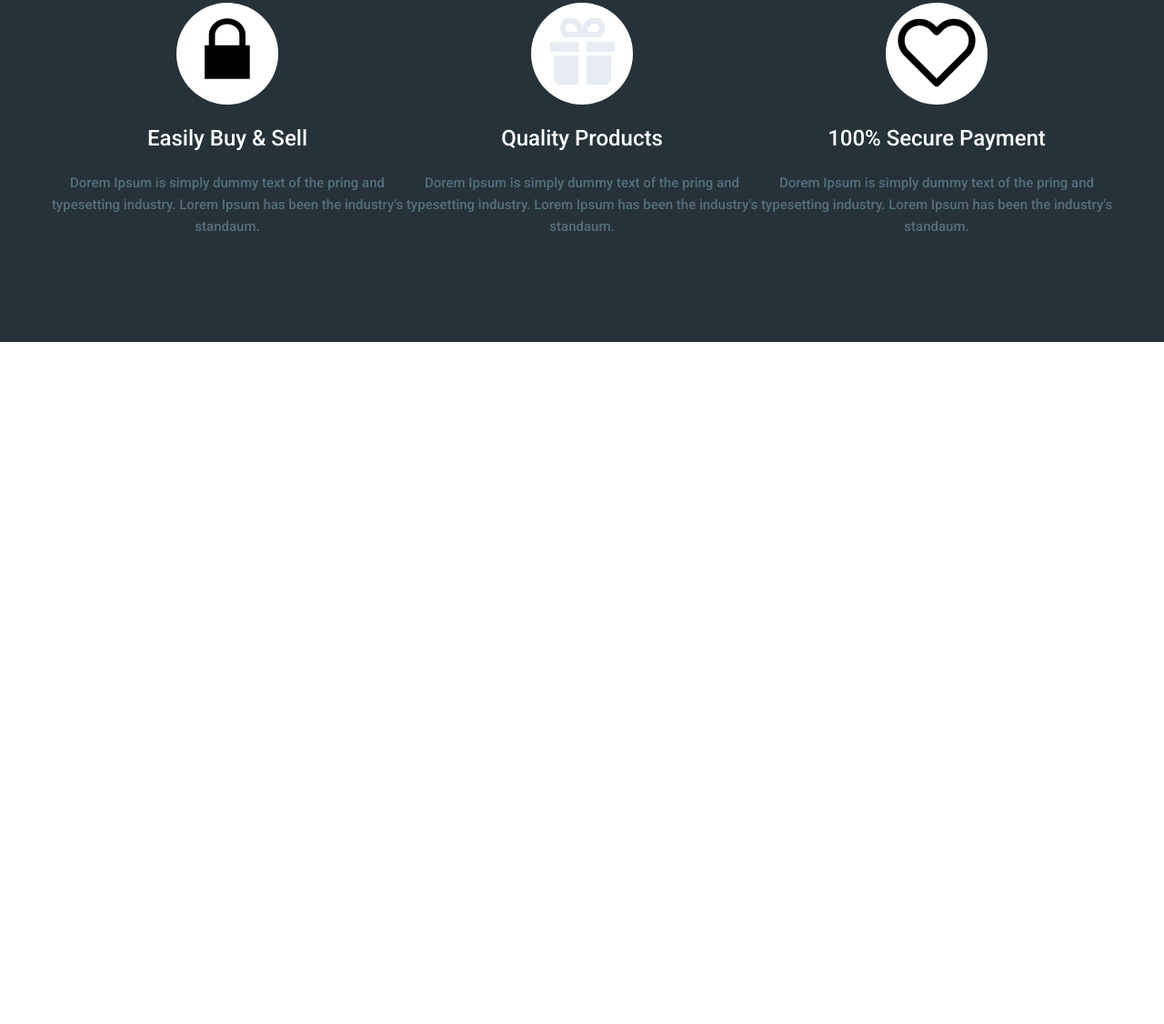
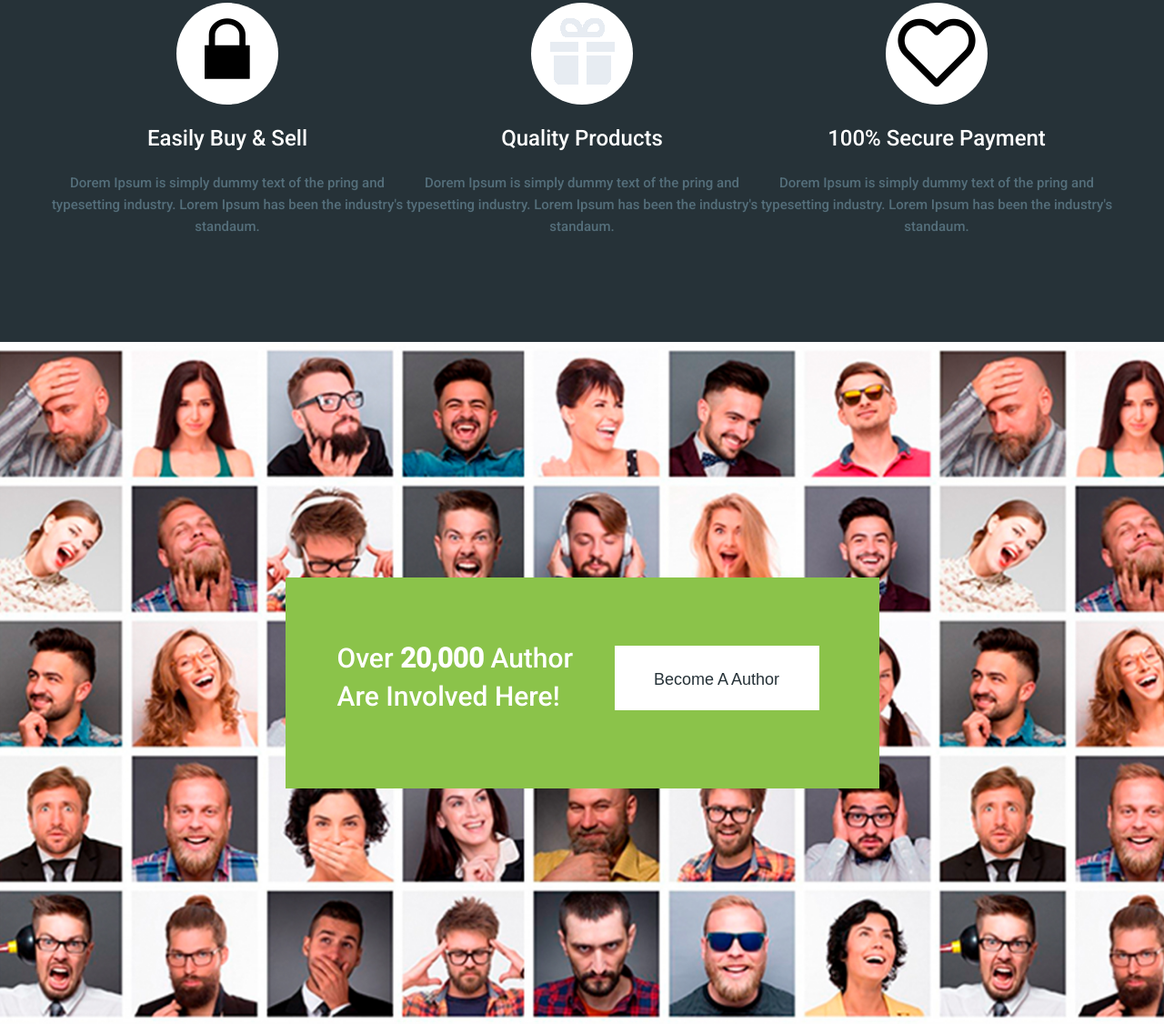
Before and after one commit to triplemonster221/moderno, a website: page app/index.html in a window 1280 px wide. Shown: the part 3903-5029 px from the top of the page at 91% size. Before the commit the page ends 4279 px from the top, so only its background shows below. Drawn offline with nearby package versions, Linux system fonts and the light colour scheme; files that its build step writes are made by us from their sources.

Commit message:
added avtor

```diff
--- a/app/index.html
+++ b/app/index.html
@@ -743,6 +743,17 @@
 
         </div>
     </section>
+    <section class="avtor" style="background-image: url(images/product/avtor-img.jpg);">
+        <div class="avtor__box">
+            <div class="avtor__title">
+                Over <span>20,000</span> Author
+                Are Involved Here!
+            </div>
+            <a href="#" class="avtor__link">
+                Become A Author
+            </a>
+        </div>
+    </section>
 
     <script src="https://ajax.googleapis.com/ajax/libs/jquery/3.5.1/jquery.min.js"></script>
     <script src="js/libs.min.js"></script>
--- a/app/scss/style.scss
+++ b/app/scss/style.scss
@@ -311,3 +311,48 @@
 
     }
 }
+
+// avtor
+.avtor{
+
+    background-position: center top;
+    background-repeat: no-repeat;
+    background-size: cover;
+    min-height: 750px;
+    display: flex;
+    align-items: center;
+    justify-content: center;
+    &__box{
+        min-width: 653px;
+        min-height: 220px;
+        background-color: $green;
+        display: flex;
+        align-items: center;
+        padding: 68px 57px 80px 57px;
+
+
+    }
+    &__title{
+        font-size: 30px;
+        color:#fff;
+        width: 265px;
+        margin-right: 40px;
+        line-height: 1.4em;
+        span{
+            font-weight: 700;
+        }
+    }
+    &__link{
+        width: 225px;
+        background-color: #fff;
+        text-align: center;
+        color:$bg;
+        padding: 25px 0 22px;
+        font-size: 18px;
+        &:hover{
+            color:#fff;
+            background-color: $bg;
+        }
+    }
+
+}
```
Also changed, not shown: app/images/product/avtor-img.jpg (added), 2 other files.
